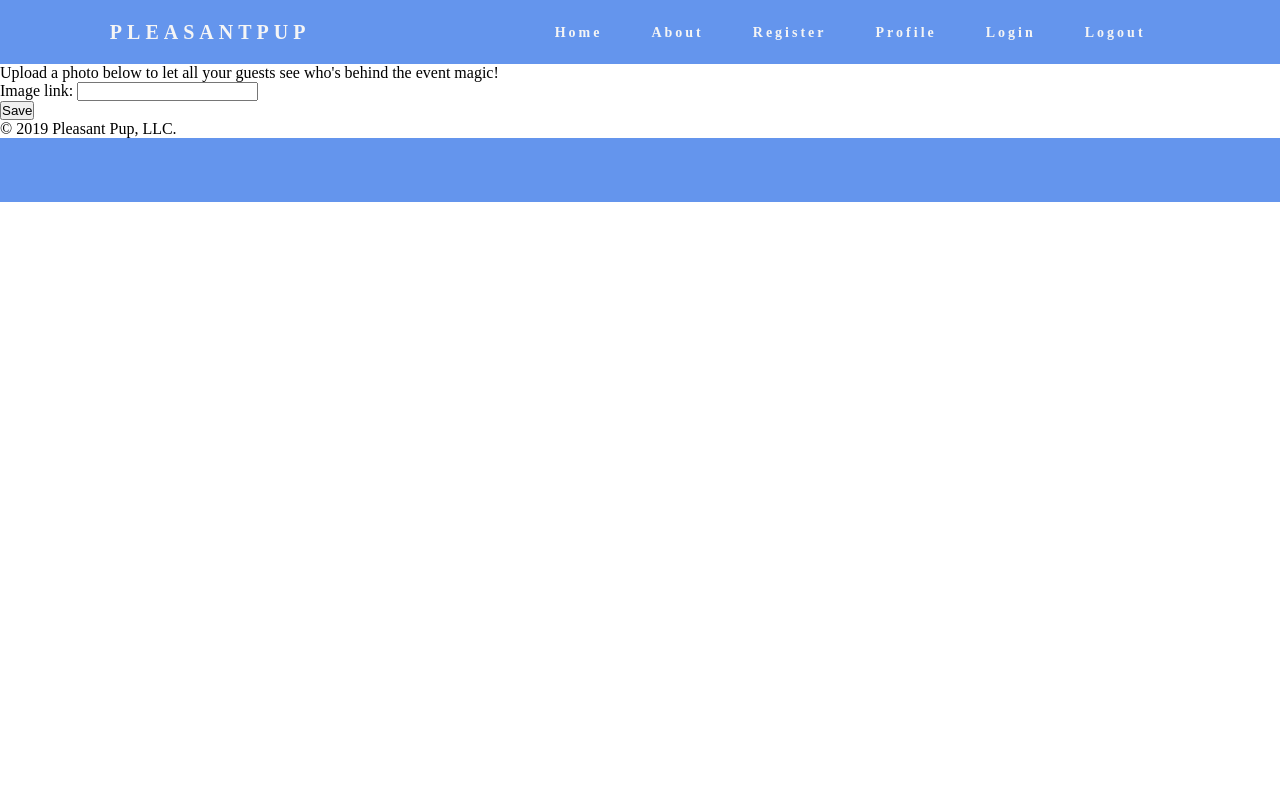
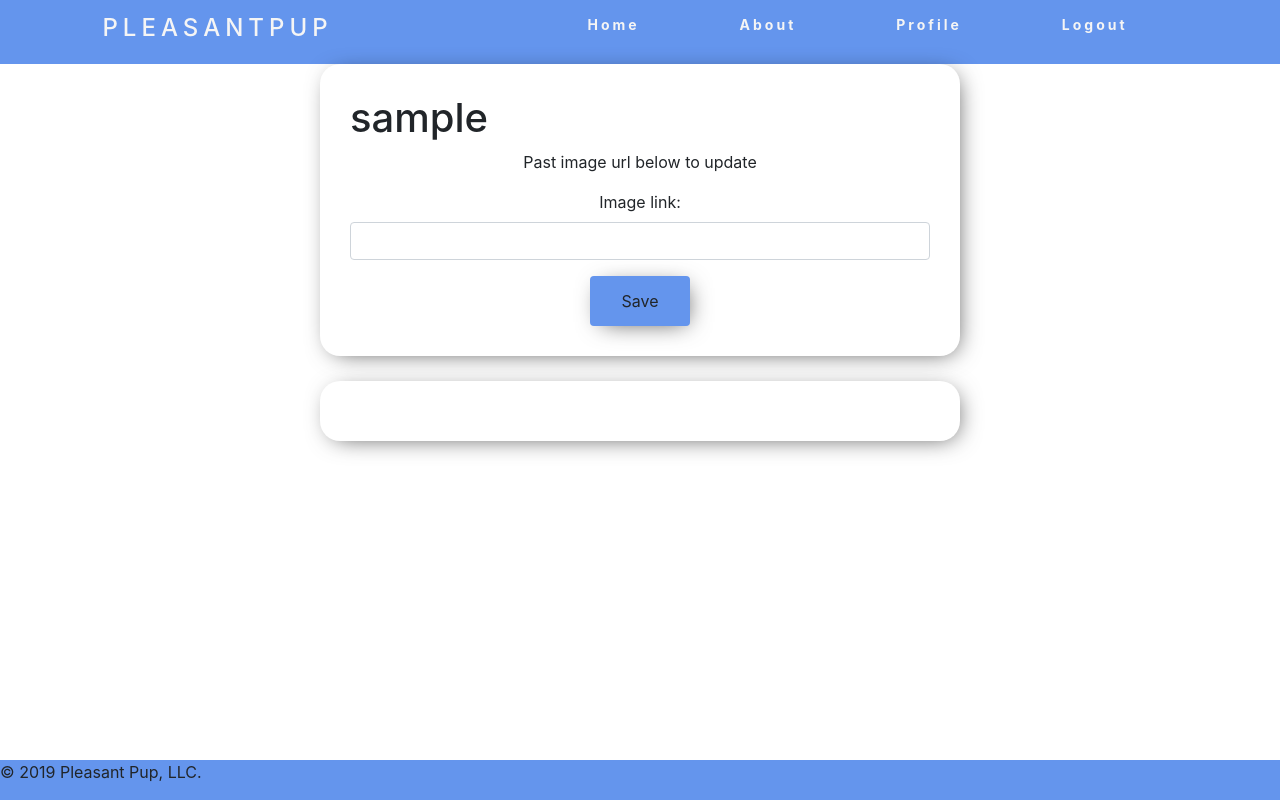
Before and after one commit to danielkbolton/PleasantPup, a Django app: page /accounts/profile/ in a window 1280 px wide. Run offline with Django 3.2, Linux system fonts and the light colour scheme; the visitor is signed in with stand-in values (Sample User, id 1); some libraries are stand-ins or nearby versions.

Commit message:
fixes hover with .btn

```diff
--- a/accounts/views.py
+++ b/accounts/views.py
@@ -88,6 +88,7 @@ def prof_pic_edit(request):
     username = user.username
     profile = Profile.objects.get(user_id=user.id)
     prof_pic_link = profile.image_link
+
     if request.method == 'POST':
         form = ProfPicForm(request.POST, instance=profile)
         if form.is_valid():
@@ -97,5 +98,5 @@ def prof_pic_edit(request):
         profile.image_link = ''
         profile.save()
         form = ProfPicForm()
-    context = {'user': user, 'username': username, 'prof_pic_link': prof_pic_link}
+    context = {'user': user, 'username': username, 'form': form, 'prof_pic_link': prof_pic_link}
     return render(request, 'profile.html', context)
--- a/pleasantPup_app/static/css/main.css
+++ b/pleasantPup_app/static/css/main.css
@@ -3,6 +3,8 @@
     margin:0;
     box-sizing: border-box;
 }
+
+
 
 /* ---------- START BASE PAGE STYLING ---------- */
 
@@ -80,7 +82,12 @@ nav{
     transform: translateX(0%);
 }
 
-
+footer {
+    background: cornflowerblue;
+    position: fixed;
+    bottom: 0;
+    width: 100vw;
+}
 
 
 /* ---------- END BASE PAGE STYLING ---------- */
@@ -145,3 +152,127 @@ li {
 
 
 /* ---------- END LANDING PAGE STYLING ---------- */
+
+
+
+
+
+/* ----------------- Base ----------------- */
+
+:root {
+
+
+    --pale-green: #fcfffb;
+    --crimson: #D61B28;
+    --tan: #eadaba;
+    --brown: #421813;
+
+    --text-sub: #777;
+}
+
+* {
+    margin: 0;
+    padding: 0;
+    box-sizing: border-box;
+}
+
+
+
+
+.btn {
+    -webkit-box-shadow: 4px 4px 25px -8px rgba(0,0,0,0.75);
+    -moz-box-shadow: 4px 4px 25px -8px rgba(0,0,0,0.75);
+    box-shadow: 4px 4px 25px -8px rgba(0,0,0,0.75);
+}
+
+/*----------------- Register ----------------*/
+
+.register-form {
+    max-width: 400px;
+    margin: 0 auto;
+}
+
+.auth-btn {
+    text-align: center;
+}
+
+/*----------------- Login ----------------*/
+
+.login-form {
+    color: var(--text-primary);
+    padding: 50px;
+    max-width: 400px;
+    margin: 0 auto;
+}
+
+
+
+
+/*------------------ Profile --------------------*/
+
+.btn {
+    width:100px;
+    height: 50px;
+    background-color: cornflowerblue;
+}
+.btn:hover {
+    background:rgb(81, 133, 230);
+}
+
+.prof-pic-section img {
+    width: 100%;
+}
+
+.prof-pic-btn {
+    margin: 0 auto;
+}
+
+.prof-pic-btn-change {
+    margin-top: 10px;
+}
+
+.prof-pic-section {
+    text-align: center;
+}
+
+.prof-pic-section img {
+    margin-top: ;
+    max-width: 400px;
+    border-radius: 30px;
+}
+
+.profile-section {
+
+    padding: 30px;
+    margin: 0 auto;
+    margin-bottom: 25px;
+    -webkit-box-shadow: 4px 4px 25px -8px rgba(0,0,0,0.75);
+    -moz-box-shadow: 4px 4px 25px -8px rgba(0,0,0,0.75);
+    box-shadow: 4px 4px 25px -8px rgba(0,0,0,0.75);
+    width: 50%;
+    border-radius: 20px;
+};
+
+#id_image_link {
+    width: 100%;
+}
+
+.profile-section-header {
+    display: inline;
+    margin: 0 0 10px 10px;
+}
+
+
+
+
+.list-group {
+    margin-top: 15px;
+}
+
+
+
+
+
+#id_image_link {
+    width: 100%;
+}
--- a/pleasantPup_app/static/js/app.js
+++ b/pleasantPup_app/static/js/app.js
@@ -1,4 +1,4 @@
-const navSlide = () => {
+/* const navSlide = () => {
     const burger = document.querySelector('.burger');
     const nav = document.querySelector('.nav-links');
 
@@ -7,4 +7,4 @@ const navSlide = () => {
     });
 }
 
-navSlide();
+navSlide(); */
--- a/pleasantPup_app/templates/base.html
+++ b/pleasantPup_app/templates/base.html
@@ -11,7 +11,7 @@
 
 
 
-
+    <link rel="stylesheet" href="https://stackpath.bootstrapcdn.com/bootstrap/4.3.1/css/bootstrap.min.css" integrity="sha384-ggOyR0iXCbMQv3Xipma34MD+dH/1fQ784/j6cY/iJTQUOhcWr7x9JvoRxT2MZw1T" crossorigin="anonymous">
 
     <link rel="stylesheet" href="{% static 'css/main.css' %}">
 
@@ -29,10 +29,15 @@
           <ul class="nav-links">
             <li><a href="{% url 'landing' %}">Home</a></li>
             <li><a href="{% url 'about' %}">About</a></li>
+
+
+            {% if user.is_authenticated %}
+            <li><a href="{% url 'profile' %}">Profile</a></li>
+            <li><a href="{% url 'logout' %}">Logout</a></li>
+            {% else %}
+            <li><a href="{% url 'login' %}">Login</a></li>
             <li><a href="{% url 'register' %}">Register</a></li>
-            <li><a href="{% url 'profile' %}">Profile</a></li>
-            <li><a href="{% url 'login' %}">Login</a></li>
-            <li><a href="{% url 'logout' %}">Logout</a></li>
+            {% endif %}
           </ul>
           <div class="burger">
             <div class="line1"></div>
@@ -58,9 +63,6 @@
 
     <footer>
         <p id='copy-write'>&copy 2019  Pleasant Pup, LLC.</p>
-        <nav class='bottom-nav'>
-
-        </nav>
     </footer>
 
 
--- a/pleasantPup_app/templates/login.html
+++ b/pleasantPup_app/templates/login.html
@@ -22,7 +22,7 @@
                 <input class="form-control" type="password" name='password' maxlength="25" minlength="4" required>
             </p>
             <div class="auth-btn">
-                <button class="btn btn-success" type="submit">Login</button>
+                <button class="btn" type="submit">Login</button>
             </div>
         </form>
     </section>
--- a/pleasantPup_app/templates/profile.html
+++ b/pleasantPup_app/templates/profile.html
@@ -1,28 +1,38 @@
 {% extends 'base.html' %}
-
+{% load staticfiles %}
 
 {% block content %}
 
+
+
 <div class="profile-section pic-or-form">
+    <h1>{{username}}</h1>
         {% if prof_pic_link %}
             <section class="prof-pic-section">
                 <img src="{{ prof_pic_link }}" alt="profile picture">
                 <div class="prof-pic-btn prof-pic-btn-change">
-                    <a href="{% url 'prof_pic_edit' %}"><button class="btn btn-success edit-prof-pic">Change</button></a>
+                    <a href="{% url 'prof_pic_edit' %}"><button class="btn edit-prof-pic">Change</button></a>
                 </div>
             </section>
         {% else %}
         <section class="prof-pic-section" data-prof-edit="{% url 'prof_pic_edit' %}">
-                <p>Upload a photo below to let all your guests see who's behind the event magic!</p>
+            <p>Past image url below to update</p>
             <form method="post" class="profile-pic-form">
                 {% csrf_token %}
                 {{ form.as_p }}
                 <div class="prof-pic-btn">
-                        <button type="submit" class="btn btn-success">Save</button>
+                    <button type="submit" class="btn">Save</button>
                 </div>
             </form>
         </section>
     {% endif %}
 </div>
 
+<div class="profile-section">
+    {% for dog in dogs  %}
+    <p>{{ dog }}</p>
+    {% endfor %}
+</div>
+
+
 {% endblock %}
```
Lines whose indentation alone changed are shown as unchanged.
